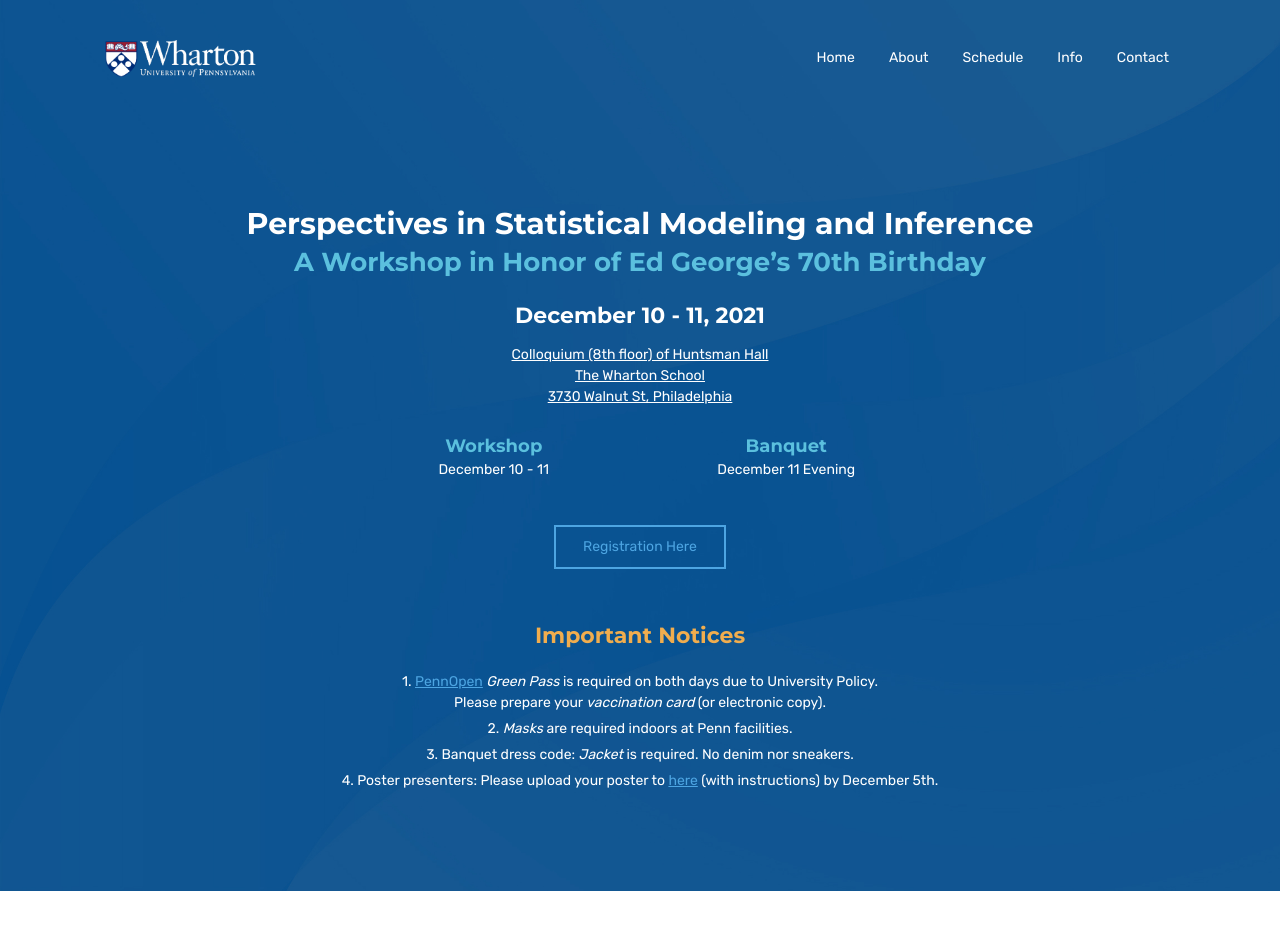
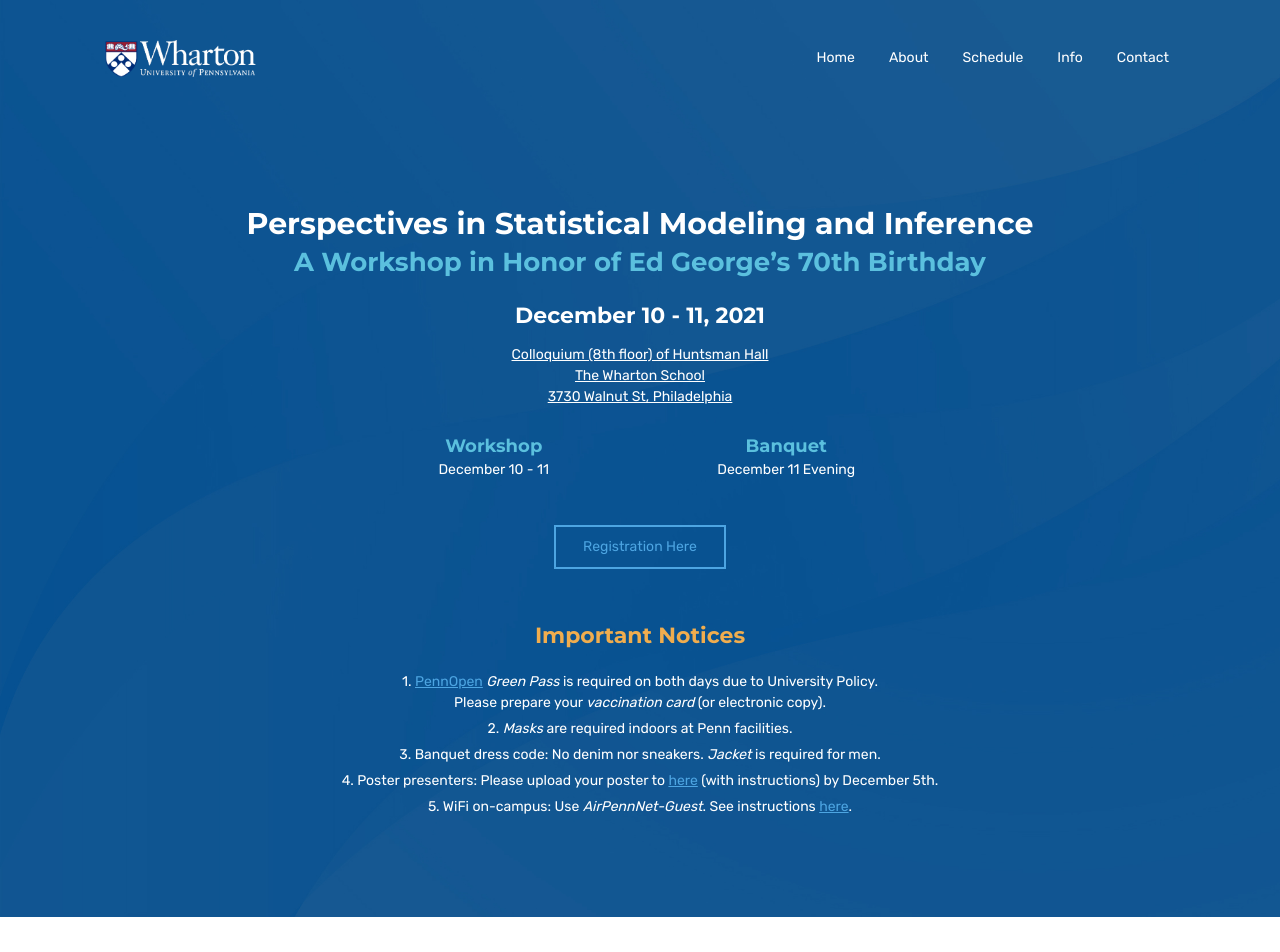
Before and after one commit to cccfran/edgeorge70, a Jekyll site: the page built from index.html, in a window 1280 px wide. Shown: the top 952 px of the page. Built offline with Jekyll 4.4.1, drawn with Linux system fonts in a browser that asks for light colours; nearby versions of some CDN libraries; library files that are not in the unit come from our copies.

Commit message:
Add wifi instruction

```diff
--- a/index.html
+++ b/index.html
@@ -90,8 +90,9 @@
                   <br>
                   <p class="header-text animated fadeIn" style="margin-top:-5px">1. <a target="_blank" href="https://pennopen.med.upenn.edu/campus" style="text-decoration: underline;">PennOpen</a> <i>Green Pass</i> is required on both days due to University Policy. <br>Please prepare your <i>vaccination card</i> (or electronic copy).</p>
                   <p class="header-text animated fadeIn" style="margin-top:-5px">2. <i>Masks</i> are required indoors at Penn facilities. </p>
-                  <p class="header-text animated fadeIn" style="margin-top:-5px">3. Banquet dress code: <i>Jacket</i> is required. No denim nor sneakers.</p>
+                  <p class="header-text animated fadeIn" style="margin-top:-5px">3. Banquet dress code: No denim nor sneakers. <i>Jacket</i> is required for men.</p>
                   <p class="header-text animated fadeIn" style="margin-top:-5px">4. Poster presenters: Please upload your poster to <a target="_blank" href="https://forms.gle/V4rwZpFf5ika6Hgk8" style="text-decoration: underline;">here</a> (with instructions) by December 5th.</p>
+                  <p class="header-text animated fadeIn" style="margin-top:-5px">5. WiFi on-campus: Use <i>AirPennNet-Guest</i>. See instructions <a target="_blank" href="{{ BASE_PATH }}/assets/AirPennNet_Guest.pdf" style="text-decoration: underline;">here</a>.</p>
                 </div>
               </div>
             </div>
```
Also changed, not shown: 1 other file.
